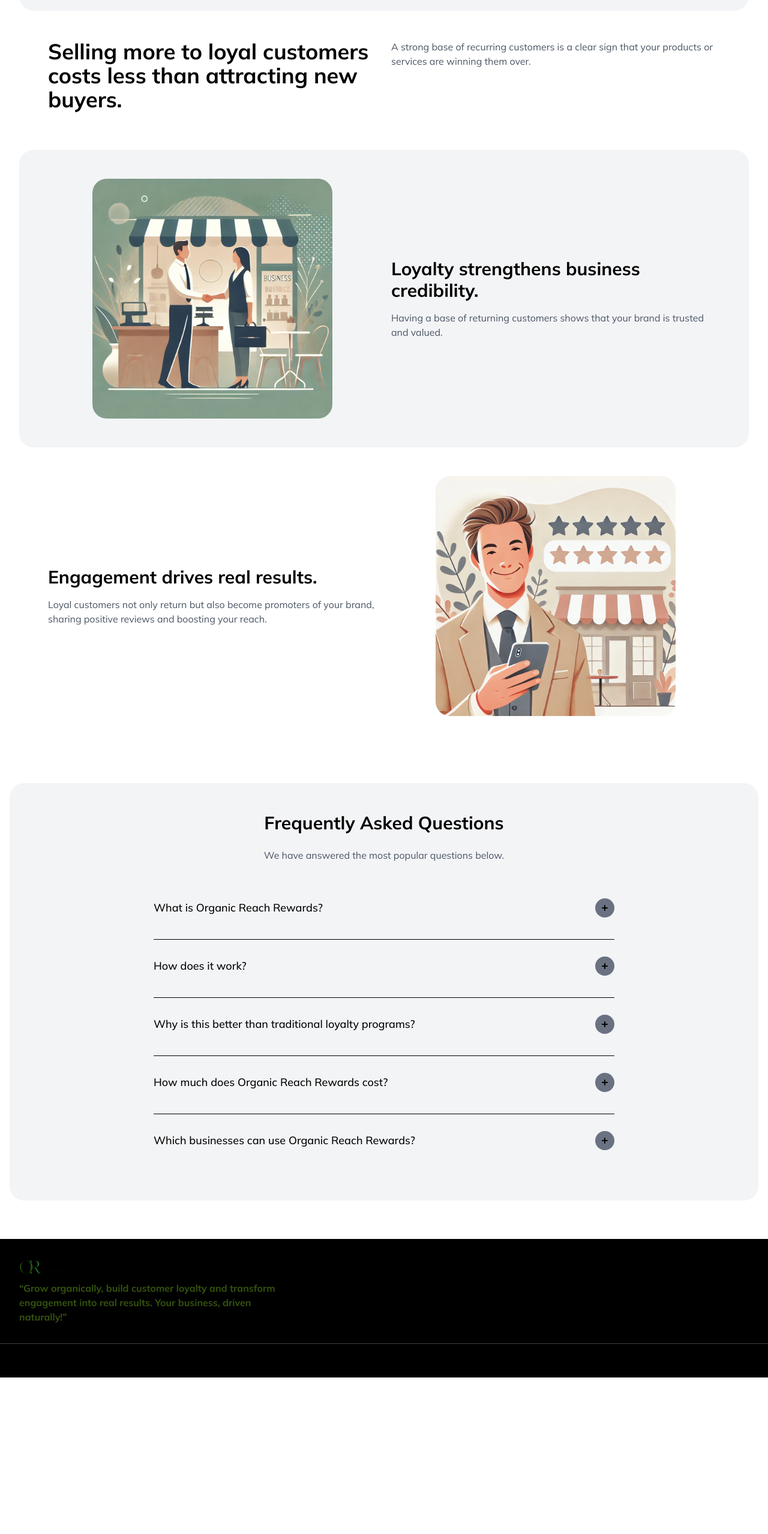
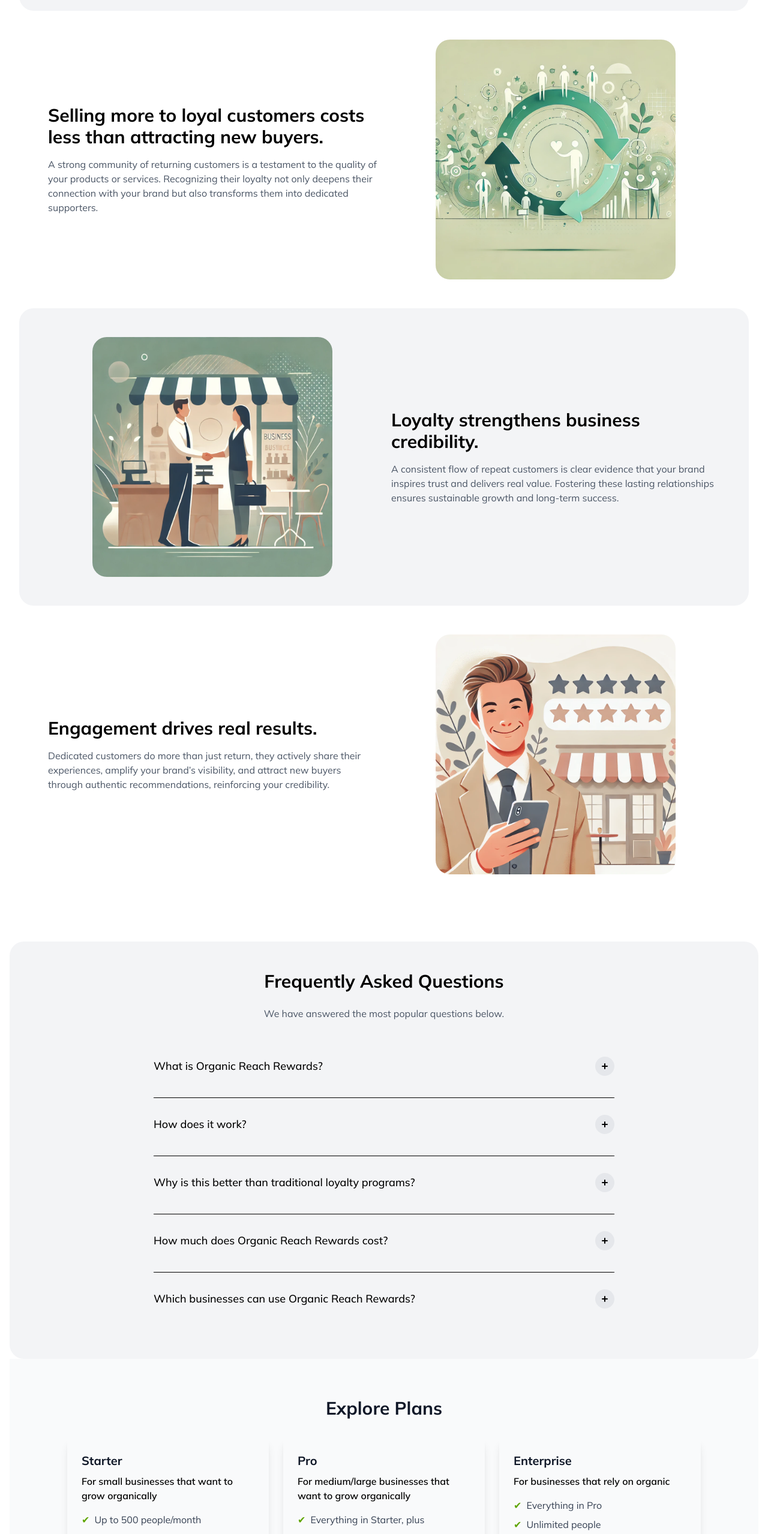
Before and after one commit to AlexPCarvalho/landing-page-OrganicReachRewards, a Next.js app: page / in a window 1280 px wide. Shown: the part 1121-3679 px from the top of the page at 60% size. Before the commit the page ends 3418 px from the top, so only its background shows below. Built offline with nearby package versions, Linux system fonts and the light colour scheme.

Commit message:
feat: add `plans.tsx` and modified `_components`

```diff
--- a/app/(home)/page.tsx
+++ b/app/(home)/page.tsx
@@ -3,6 +3,7 @@
 import FaqItems from "../_components/faq";
 import Footer from "../_components/footer";
 import Navbar from "../_components/navbar";
+import Plans from "../_components/plans";
 
 const Home = () => {
   return (
@@ -10,7 +11,8 @@
       <Navbar />
       <div className="container mx-auto px-4 py-16">
         <Content />
-      <FaqItems />
+        <FaqItems />
+        <Plans />
       </div>
       <Footer />
     </>
--- a/app/_components/content.tsx
+++ b/app/_components/content.tsx
@@ -54,13 +54,27 @@
       <DashboardSummary />
 
       <section className="grid grid-cols-1 md:grid-cols-2 gap-6 px-4 sm:px-6 md:px-12 py-12">
-        <h2 className="text-2xl sm:text-3xl md:text-4xl font-bold mb-4 text-center md:text-left">
-          Selling more to loyal customers costs less than attracting new buyers.
-        </h2>
-        <p className="text-gray-600 text-center md:text-left">
-          A strong base of recurring customers is a clear sign that your
-          products or services are winning them over.
-        </p>
+        <div className="flex flex-col justify-center text-center md:text-left order-2 md:order-1">
+          <h2 className="text-2xl sm:text-3xl font-bold mb-4">
+            Selling more to loyal customers costs less than attracting new
+            buyers.
+          </h2>
+          <p className="text-gray-600">
+            A strong community of returning customers is a testament to the
+            quality of your products or services. Recognizing their loyalty not
+            only deepens their connection with your brand but also transforms
+            them into dedicated supporters.
+          </p>
+        </div>
+        <div className="flex justify-center order-1 md:order-2">
+          <Image
+            src="/selling.jpg"
+            width={400}
+            height={400}
+            alt="Selling"
+            className="rounded-3xl w-full max-w-[400px] h-auto"
+          />
+        </div>
       </section>
 
       <section className="grid grid-cols-1 md:grid-cols-2 gap-6 rounded-3xl px-4 sm:px-6 md:px-12 py-12 bg-gray-100">
@@ -78,8 +92,10 @@
             Loyalty strengthens business credibility.
           </h2>
           <p className="text-gray-600">
-            Having a base of returning customers shows that your brand is
-            trusted and valued.
+            A consistent flow of repeat customers is clear evidence that your
+            brand inspires trust and delivers real value. Fostering these
+            lasting relationships ensures sustainable growth and long-term
+            success.
           </p>
         </div>
       </section>
@@ -90,8 +106,10 @@
             Engagement drives real results.
           </h2>
           <p className="text-gray-600">
-            Loyal customers not only return but also become promoters of your
-            brand, sharing positive reviews and boosting your reach.
+            Dedicated customers do more than just return, they actively share
+            their experiences, amplify your brand’s visibility, and attract new
+            buyers through authentic recommendations, reinforcing your
+            credibility.
           </p>
         </div>
         <div className="flex justify-center order-1 md:order-2">
--- a/app/_components/faq.tsx
+++ b/app/_components/faq.tsx
@@ -54,7 +54,7 @@
             >
               {faq.question}
               <div
-                className={`flex items-center justify-center h-8 w-8 rounded-full bg-gray-500 transition-transform duration-300 ${
+                className={`flex items-center justify-center h-8 w-8 rounded-full bg-gray-200 transition-transform duration-300 ${
                   expandedFaq === index ? "rotate-45" : "rotate-0"
                 }`}
               >
--- a/app/_components/footer.tsx
+++ b/app/_components/footer.tsx
@@ -3,7 +3,7 @@
 
 const Footer = () => {
   return (
-    <footer className="bg-black">
+    <footer className="bg-stone-950">
       <div className="flex flex-col sm:flex-row justify-between border-b border-solid border-stone-700 font-bold p-4 sm:p-8 text-center sm:text-left">
         <div className="text-lime-900 text-base flex flex-col items-center sm:items-start mb-4 sm:mb-0">
           <Image src="/logo.png" width={120} height={70} alt="Logo APCNet" />
@@ -47,7 +47,7 @@
         </div>
       </div>
 
-      <div className="text-center p-4">
+      <div className="text-center text-white p-4">
         <h1>© 2025 OrganicReach. All rights reserved.</h1>
       </div>
     </footer>
--- /dev/null
+++ b/app/_components/plans.tsx
@@ -0,0 +1,85 @@
+"use client";
+
+import React from "react";
+import Link from "next/link";
+
+const plans = [
+  {
+    name: "Starter",
+    description: "For small businesses that want to grow organically",
+    features: [
+      "Up to 500 people/month",
+      "Configure your own rules for rewards",
+      "Access to metrics dashboard",
+    ],
+    price: "Free for the first 6 months, then: $10",
+  },
+  {
+    name: "Pro",
+    description: "For medium/large businesses that want to grow organically",
+    features: [
+      "Everything in Starter, plus",
+      "Up to 10,000 people/month",
+      "Anti-fraud system",
+      "Custom metrics",
+      "Tailored reports in your inbox",
+    ],
+    price: "Free for the first 6 months, then: $30",
+  },
+  {
+    name: "Enterprise",
+    description: "For businesses that rely on organic",
+    features: [
+      "Everything in Pro",
+      "Unlimited people",
+      "Real-time auth system",
+      "Connects with API to generate rewards in your loyalty program",
+    ],
+    price: "Contact us",
+    contactLink: "/contact", // Adicionando link para a página de contato
+  },
+];
+
+const Plans = () => {
+  return (
+    <div className="bg-gray-50 py-16 px-6 md:px-12 lg:px-24">
+      <h2 className="text-center text-3xl font-bold text-gray-900">
+        Explore Plans
+      </h2>
+      <div className="mt-8 grid grid-cols-1 md:grid-cols-2 lg:grid-cols-3 gap-6">
+        {plans.map((plan, index) => (
+          <div
+            key={index}
+            className=" shadow-lg rounded-lg p-6 flex flex-col justify-between"
+          >
+            <div>
+              <h3 className="text-xl font-bold text-gray-900">{plan.name}</h3>
+              <p className=" mt-2 font-semibold">{plan.description}</p>
+              <ul className="mt-4 space-y-2 text-gray-700">
+                {plan.features.map((feature, i) => (
+                  <li key={i} className="flex items-start">
+                    <span className="text-lime-600 mr-2">✔</span> {feature}
+                  </li>
+                ))}
+              </ul>
+            </div>
+            <div className="mt-6 text-gray-900 font-bold">
+              {plan.contactLink ? (
+                <Link
+                  href={plan.contactLink}
+                  className="text-lime-700 hover:underline"
+                >
+                  {plan.price}
+                </Link>
+              ) : (
+                plan.price
+              )}
+            </div>
+          </div>
+        ))}
+      </div>
+    </div>
+  );
+};
+
+export default Plans;
--- a/app/_components/under-construction.tsx
+++ /dev/null
@@ -1,44 +0,0 @@
-"use client";
-
-import { useEffect } from "react";
-import gsap from "gsap";
-
-const UnderConstruction = () => {
-  useEffect(() => {
-    gsap.to("#progress", {
-      width: "100%",
-      duration: 4,
-      repeat: -1,
-      ease: "power1.inOut",
-      yoyo: true,
-      onUpdate: function () {
-        const progress = Math.round(this.progress() * 100);
-        const progressValueElement = document.getElementById("progress-value");
-        if (progressValueElement) {
-          progressValueElement.textContent = `${progress}%`;
-        }
-      },
-    });
-  }, []);
-
-  return (
-    <div className="flex flex-col items-center justify-center h-screen  text-lime-700 text-center">
-      <div className="relative w-3/4 md:w-1/2 lg:w-1/3 bg-gray-700 rounded-full h-8">
-        <div
-          id="progress"
-          className="absolute top-0 left-0 h-8 bg-lime-500 rounded-full"
-          style={{ width: "0%" }}
-        ></div>
-      </div>
-      <p id="progress-value" className="mt-4 text-xl">
-        0%
-      </p>
-      <h1 className="mt-8 text-3xl font-bold pb-3">Page Under Construction</h1>
-      <p className="text-lime-800">
-        Page Under Construction We are working to bring you something amazing!!!
-      </p>
-    </div>
-  );
-};
-
-export default UnderConstruction;
--- a/app/about/page.tsx
+++ /dev/null
@@ -1,15 +0,0 @@
-import UnderConstruction from "../_components/under-construction";
-import Navbar from "../_components/navbar";
-import Footer from "../_components/footer";
-
-const About = () => {
-  return (
-    <>
-      <Navbar />
-      <UnderConstruction />
-      <Footer />
-    </>
-  );
-};
-
-export default About;
--- a/app/contact/page.tsx
+++ /dev/null
@@ -1,15 +0,0 @@
-import Footer from "../_components/footer";
-import Navbar from "../_components/navbar";
-import UnderConstruction from "../_components/under-construction";
-
-const Contact = () => {
-  return (
-    <>
-      <Navbar />
-      <UnderConstruction />
-      <Footer />
-    </>
-  );
-};
-
-export default Contact;
```
Also changed, not shown: public/selling.jpg (added).
